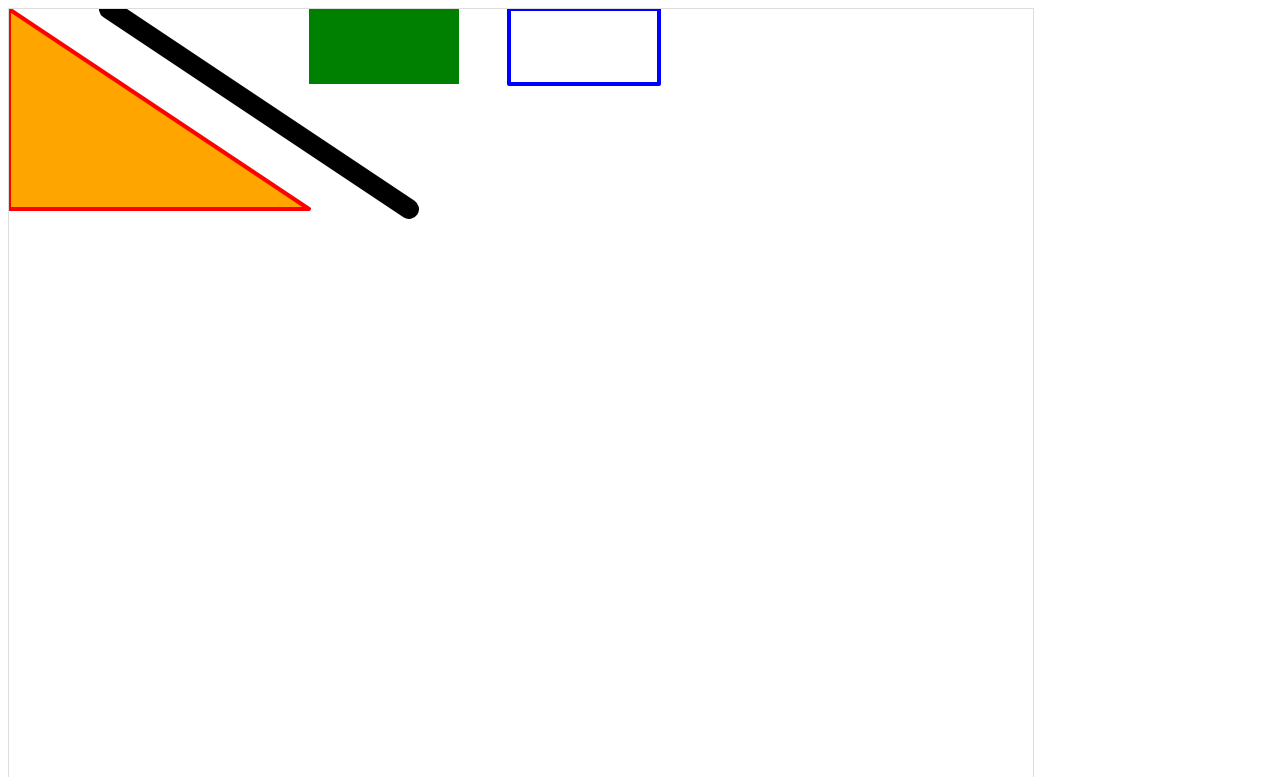
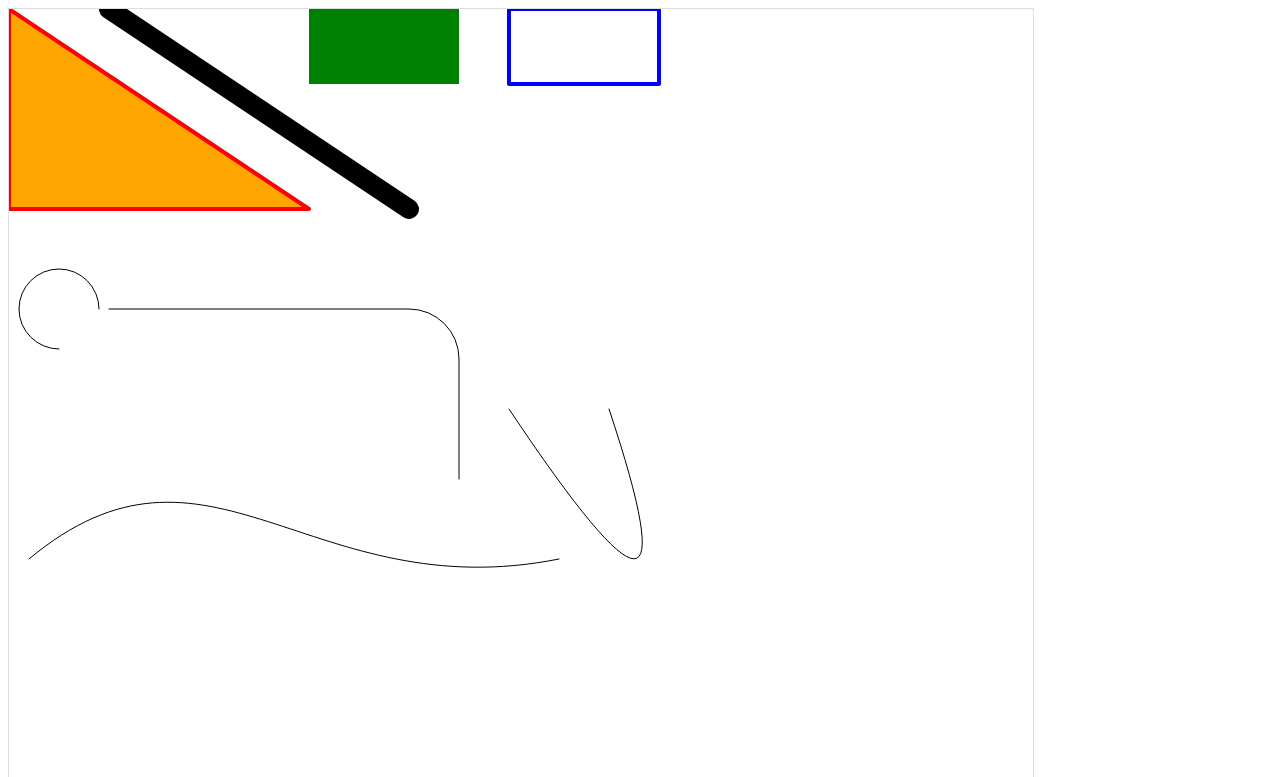
Before and after one commit to GGXXMM/fe-knowledge, a plain HTML site: page JS/Canvas动画/基础.html in a window 1280 px wide. Shown: the top 777 px of the page. Drawn offline with Linux system fonts and the light colour scheme.

Commit message:
canvas曲线

```diff
--- a/JS/Canvas动画/基础.html
+++ b/JS/Canvas动画/基础.html
@@ -46,7 +46,35 @@
     context.strokeStyle = 'blue';
     context.strokeRect(500, 0, 150, 75);
 
-    /* */
+    // 4. 绘制曲线
+    // 圆弧
+    context.beginPath();
+    context.arc(50, 300, 40, 0, 0.5*Math.PI, true);// x,y,r,startAngle,stopAngle,false(默认为false顺时针；true为逆时针)
+    context.lineWidth = 1;
+    context.strokeStyle = 'black';
+    context.stroke();
+
+    // 另一种弧线
+    context.beginPath();
+    context.moveTo(100,300);// 创建起始点
+    context.lineTo(300,300);// 创建水平线
+    context.arcTo(450, 300, 450, 470, 50); // x1,y1,x2,y2,r (x1,y1)为两切线的交点；(x2,y2)为第二条切线的一点；r弧的半径
+    context.lineTo(450,470);// 创建垂直线
+    context.stroke();
+
+    // 二次贝塞尔曲线
+    context.beginPath();
+    context.moveTo(500, 400);// 起始点
+    context.quadraticCurveTo(700, 700, 600, 400);// cx,cy,x,y (cx,cy)为控制点；(x,y)为终止点
+    context.stroke();
+
+    // 三次贝塞尔曲线
+    context.beginPath();
+    context.moveTo(20, 550);
+    context.bezierCurveTo(200, 400, 300, 600, 550, 550);// c1x,c1y,c2x,c2y,x,y (c1x,c1y)为控制点1；(c2x,c2y)为控制点1；(x,y)为终止点
+    context.stroke();
+
+    /* 文本 */
   </script>
 </body>
 </html>
```
Also changed, not shown: JS/Canvas动画/放大镜+添加水印.html (added, +11 -0 lines).
